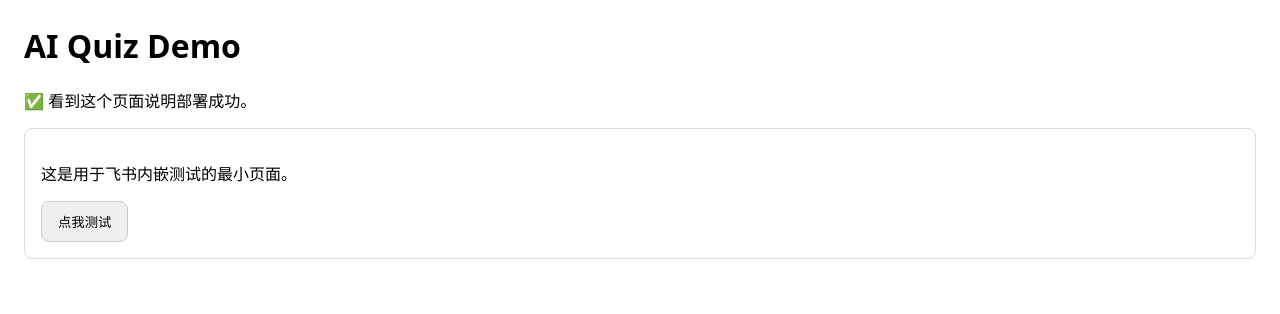
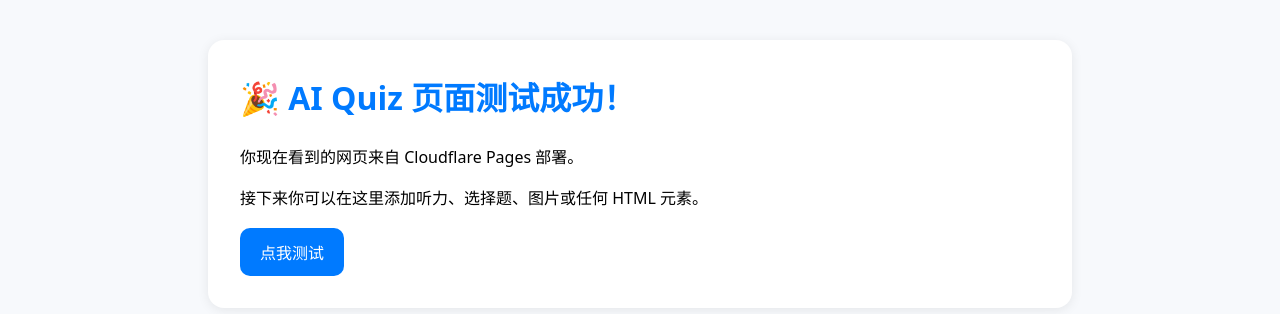
Before and after one commit to youjuanshen/ai-quiz, a plain HTML site: page index.html in a window 1280 px wide. Drawn offline with Linux system fonts and the light colour scheme.

Commit message:
Update index.html

```diff
--- a/index.html
+++ b/index.html
@@ -2,20 +2,48 @@
 <html lang="zh-CN">
 <head>
   <meta charset="utf-8" />
+  <title>AI Quiz 主页</title>
   <meta name="viewport" content="width=device-width, initial-scale=1" />
-  <title>AI Quiz Demo</title>
   <style>
-    body { font-family: system-ui, -apple-system, sans-serif; margin: 24px; }
-    .box { border: 1px solid #ddd; padding: 16px; border-radius: 8px; }
-    button { padding: 10px 16px; border-radius: 8px; border: 1px solid #ccc; cursor: pointer; }
+    body {
+      font-family: system-ui, -apple-system, "Segoe UI", Roboto, "PingFang SC", sans-serif;
+      margin: 0;
+      background: #f7f9fc;
+      padding: 40px;
+      line-height: 1.6;
+    }
+    .container {
+      max-width: 800px;
+      margin: 0 auto;
+      background: white;
+      border-radius: 16px;
+      box-shadow: 0 2px 12px rgba(0,0,0,.08);
+      padding: 32px;
+    }
+    h1 {
+      color: #007aff;
+      margin-top: 0;
+    }
+    button {
+      background-color: #007aff;
+      border: none;
+      color: white;
+      padding: 12px 20px;
+      border-radius: 10px;
+      font-size: 16px;
+      cursor: pointer;
+    }
+    button:hover {
+      background-color: #005bbb;
+    }
   </style>
 </head>
 <body>
-  <h1>AI Quiz Demo</h1>
-  <p>✅ 看到这个页面说明部署成功。</p>
-  <div class="box">
-    <p>这是用于飞书内嵌测试的最小页面。</p>
-    <button onclick="alert('按钮正常工作！')">点我测试</button>
+  <div class="container">
+    <h1>🎉 AI Quiz 页面测试成功！</h1>
+    <p>你现在看到的网页来自 Cloudflare Pages 部署。</p>
+    <p>接下来你可以在这里添加听力、选择题、图片或任何 HTML 元素。</p>
+    <button onclick="alert('按钮工作正常！')">点我测试</button>
   </div>
 </body>
 </html>
```
